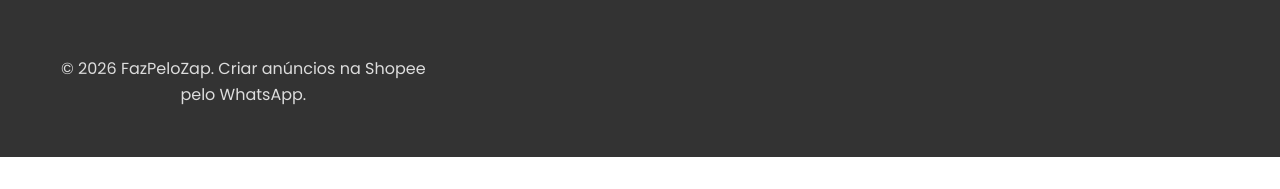
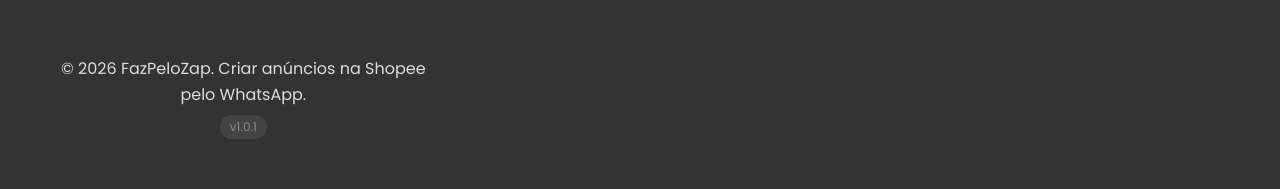
Before and after one commit to arpesam/fpz-landing-page, a website: page index.html in a window 1280 px wide. Shown: the part 3338-3527 px from the top of the page. Before the commit the page ends 3495 px from the top, so only its background shows below. Drawn offline with Linux system fonts and the light colour scheme.

Commit message:
add versioning to the page

```diff
--- a/index.html
+++ b/index.html
@@ -368,6 +368,16 @@
       margin-top: 30px;
     }
 
+    .version-badge {
+      display: inline-block;
+      margin-top: 8px;
+      font-size: 0.75rem;
+      color: #888;
+      background: #444;
+      padding: 2px 10px;
+      border-radius: 20px;
+    }
+
     @media(max-width:900px) {
 
       .steps-container,
@@ -671,6 +681,7 @@
 
       <div class="footer-bottom">
         <p>© 2026 FazPeloZap. Criar anúncios na Shopee pelo WhatsApp.</p>
+        <p class="version-badge">v1.0.1</p>
       </div>
 
     </div>
--- /dev/null
+++ b/version.txt
@@ -0,0 +1 @@
+1.0.1
```
Also changed, not shown: package.json (added, +11 -0 lines), 3 other files.
